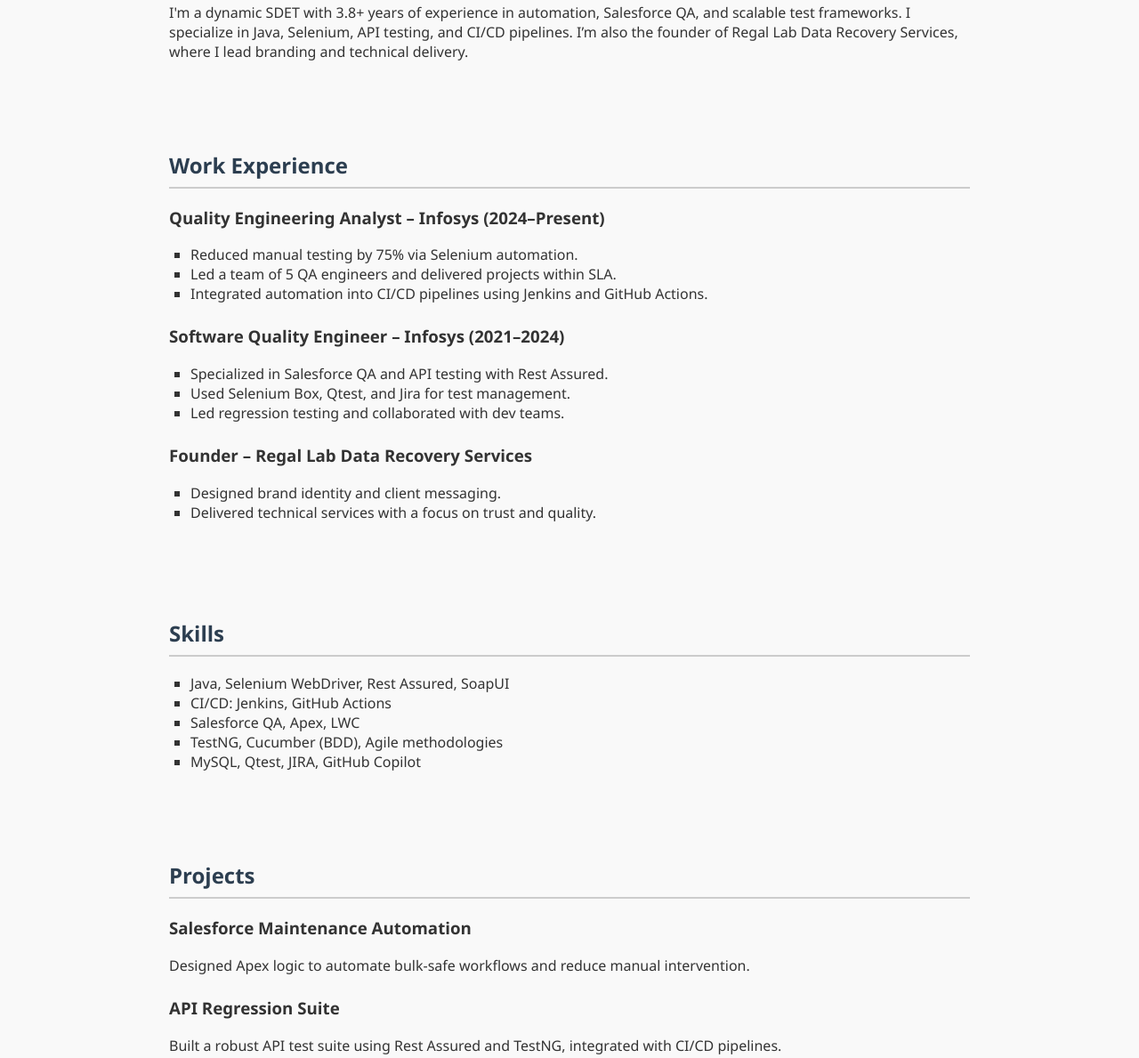
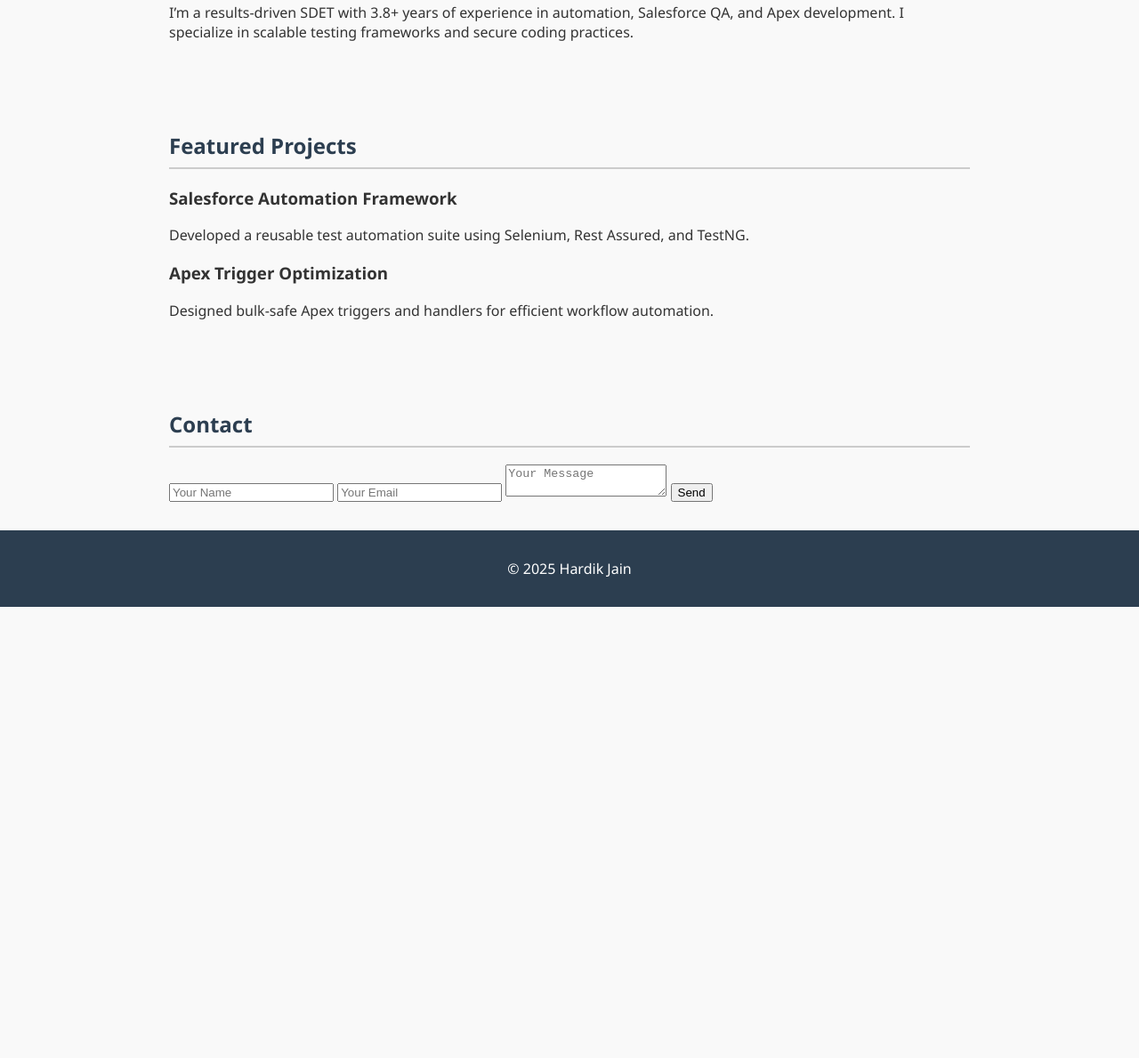
Before and after one commit to 99Hardik/Hardik-portfolio, a plain HTML site: page index.html in a window 1280 px wide. Shown: the part 322-1511 px from the top of the page at 89% size. After the commit the page ends 1004 px from the top, so only its background shows below. Drawn offline with Linux system fonts and the light colour scheme.

Commit message:
Update index.html

```diff
--- a/index.html
+++ b/index.html
@@ -2,18 +2,16 @@
 <html lang="en">
 <head>
   <meta charset="UTF-8" />
-  <meta name="viewport" content="width=device-width, initial-scale=1.0"/>
-  <title>Hardik Jain | SDET Portfolio</title>
+  <meta name="viewport" content="width=device-width, initial-scale=1.0" />
+  <title>Hardik Jain | Portfolio</title>
   <link rel="stylesheet" href="style.css" />
 </head>
 <body>
   <header>
     <h1>Hardik Jain</h1>
-    <p>SDET | Salesforce QA | Automation Specialist</p>
+    <p>Salesforce QA | Apex Developer | Automation Specialist</p>
     <nav>
       <a href="#about">About</a>
-      <a href="#experience">Experience</a>
-      <a href="#skills">Skills</a>
       <a href="#projects">Projects</a>
       <a href="#contact">Contact</a>
     </nav>
@@ -21,71 +19,35 @@
 
   <section id="about">
     <h2>About Me</h2>
-    <p>
-      I'm a dynamic SDET with 3.8+ years of experience in automation, Salesforce QA, and scalable test frameworks. I specialize in Java, Selenium, API testing, and CI/CD pipelines. I’m also the founder of Regal Lab Data Recovery Services, where I lead branding and technical delivery.
-    </p>
-  </section>
-
-  <section id="experience">
-    <h2>Work Experience</h2>
-    <div class="job">
-      <h3>Quality Engineering Analyst – Infosys (2024–Present)</h3>
-      <ul>
-        <li>Reduced manual testing by 75% via Selenium automation.</li>
-        <li>Led a team of 5 QA engineers and delivered projects within SLA.</li>
-        <li>Integrated automation into CI/CD pipelines using Jenkins and GitHub Actions.</li>
-      </ul>
-    </div>
-    <div class="job">
-      <h3>Software Quality Engineer – Infosys (2021–2024)</h3>
-      <ul>
-        <li>Specialized in Salesforce QA and API testing with Rest Assured.</li>
-        <li>Used Selenium Box, Qtest, and Jira for test management.</li>
-        <li>Led regression testing and collaborated with dev teams.</li>
-      </ul>
-    </div>
-    <div class="job">
-      <h3>Founder – Regal Lab Data Recovery Services</h3>
-      <ul>
-        <li>Designed brand identity and client messaging.</li>
-        <li>Delivered technical services with a focus on trust and quality.</li>
-      </ul>
-    </div>
-  </section>
-
-  <section id="skills">
-    <h2>Skills</h2>
-    <ul>
-      <li>Java, Selenium WebDriver, Rest Assured, SoapUI</li>
-      <li>CI/CD: Jenkins, GitHub Actions</li>
-      <li>Salesforce QA, Apex, LWC</li>
-      <li>TestNG, Cucumber (BDD), Agile methodologies</li>
-      <li>MySQL, Qtest, JIRA, GitHub Copilot</li>
-    </ul>
+    <p>I’m a results-driven SDET with 3.8+ years of experience in automation, Salesforce QA, and Apex development. I specialize in scalable testing frameworks and secure coding practices.</p>
   </section>
 
   <section id="projects">
-    <h2>Projects</h2>
-    <div class="project">
-      <h3>Salesforce Maintenance Automation</h3>
-      <p>Designed Apex logic to automate bulk-safe workflows and reduce manual intervention.</p>
+    <h2>Featured Projects</h2>
+    <div class="project-card">
+      <h3>Salesforce Automation Framework</h3>
+      <p>Developed a reusable test automation suite using Selenium, Rest Assured, and TestNG.</p>
     </div>
-    <div class="project">
-      <h3>API Regression Suite</h3>
-      <p>Built a robust API test suite using Rest Assured and TestNG, integrated with CI/CD pipelines.</p>
+    <div class="project-card">
+      <h3>Apex Trigger Optimization</h3>
+      <p>Designed bulk-safe Apex triggers and handlers for efficient workflow automation.</p>
     </div>
   </section>
 
   <section id="contact">
     <h2>Contact</h2>
-    <p>Email: jainhardik037@gmail.com</p>
-    <p>Phone: 9413968037</p>
-    <p>Location: Udaipur, Rajasthan</p>
-    <p>LinkedIn: <a href="https://linkedin.com/in/hardikjain037" target="_blank">linkedin.com/in/hardikjain</a></p>
+    <form id="contactForm">
+      <input type="text" placeholder="Your Name" required />
+      <input type="email" placeholder="Your Email" required />
+      <textarea placeholder="Your Message" required></textarea>
+      <button type="submit">Send</button>
+    </form>
   </section>
 
   <footer>
-    <p>© 2025 Hardik Jain. All rights reserved.</p>
+    <p>&copy; 2025 Hardik Jain</p>
   </footer>
+
+  <script src="script.js"></script>
 </body>
 </html>
```
